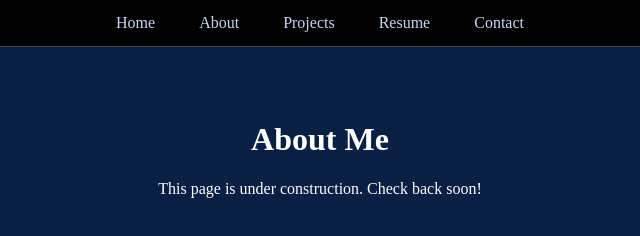
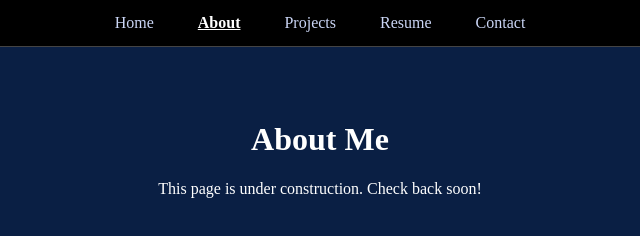
Before and after one commit to JonathanMa03/JonathanMa03.github.io, a plain HTML site: page about.html in a window 1280 px wide. Shown: the full height of the page, 320-960 px from the left. Drawn offline with Linux system fonts and the light colour scheme.

Commit message:
Update about.html

```diff
--- a/about.html
+++ b/about.html
@@ -55,7 +55,7 @@
 
 <div class="top-nav">
   <a href="index.html">Home</a>
-  <a href="about.html class="active">About</a>
+  <a href="about.html" class="active">About</a>
   <a href="projects.html">Projects</a>
   <a href="resume.html">Resume</a>
   <a href="contact.html">Contact</a>
```
